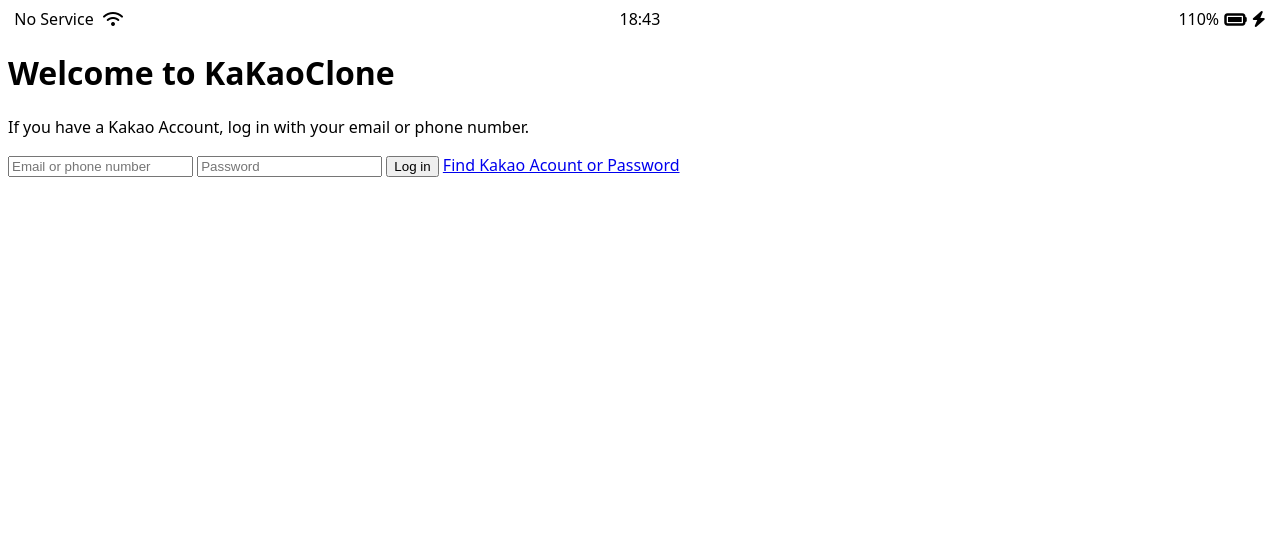
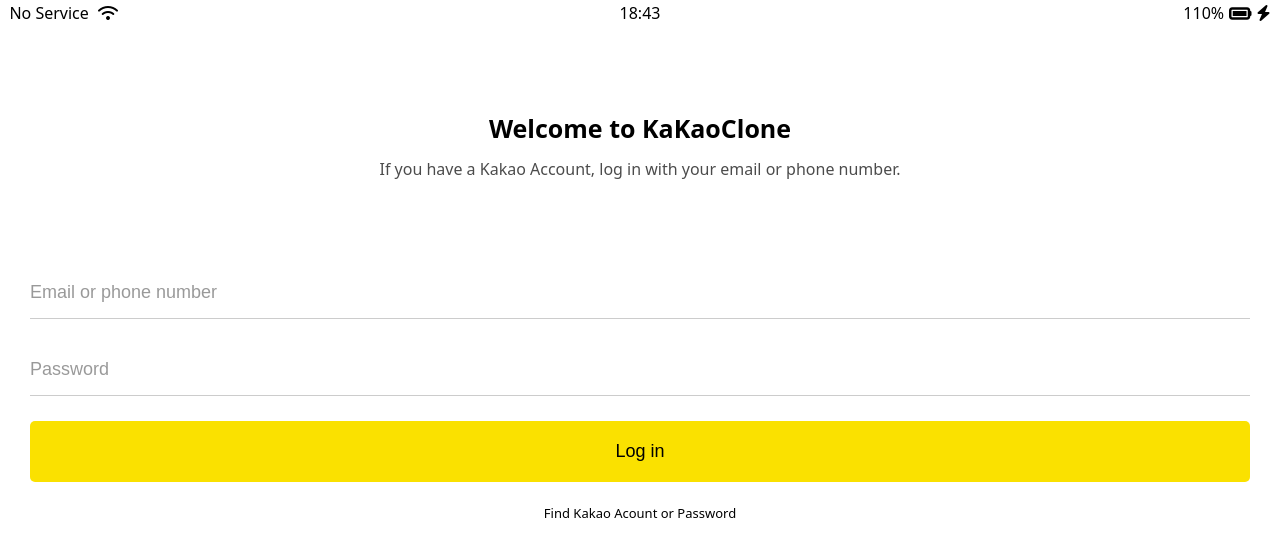
Before and after one commit to crushonyou2/kakao-clone, a plain HTML site: page index.html in a window 1280 px wide. Drawn offline with Linux system fonts and the light colour scheme.

Commit message:
log-in done. add some css files
finished log-in interface.
add reset, status-bar, variables css files.
reset : reset.css
variables: made yellow variable
status-bar: imported to styles

```diff
--- /dev/null
+++ b/css/reset.css
@@ -0,0 +1,133 @@
+/* http://meyerweb.com/eric/tools/css/reset/
+   v2.0 | 20110126
+   License: none (public domain)
+*/
+
+html,
+body,
+div,
+span,
+applet,
+object,
+iframe,
+h1,
+h2,
+h3,
+h4,
+h5,
+h6,
+p,
+blockquote,
+pre,
+a,
+abbr,
+acronym,
+address,
+big,
+cite,
+code,
+del,
+dfn,
+em,
+img,
+ins,
+kbd,
+q,
+s,
+samp,
+small,
+strike,
+strong,
+sub,
+sup,
+tt,
+var,
+b,
+u,
+i,
+center,
+dl,
+dt,
+dd,
+ol,
+ul,
+li,
+fieldset,
+form,
+label,
+legend,
+table,
+caption,
+tbody,
+tfoot,
+thead,
+tr,
+th,
+td,
+article,
+aside,
+canvas,
+details,
+embed,
+figure,
+figcaption,
+footer,
+header,
+hgroup,
+menu,
+nav,
+output,
+ruby,
+section,
+summary,
+time,
+mark,
+audio,
+video {
+  margin: 0;
+  padding: 0;
+  border: 0;
+  font-size: 100%;
+  font: inherit;
+  vertical-align: baseline;
+}
+/* HTML5 display-role reset for older browsers */
+article,
+aside,
+details,
+figcaption,
+figure,
+footer,
+header,
+hgroup,
+menu,
+nav,
+section {
+  display: block;
+}
+body {
+  line-height: 1;
+}
+ol,
+ul {
+  list-style: none;
+}
+blockquote,
+q {
+  quotes: none;
+}
+blockquote:before,
+blockquote:after,
+q:before,
+q:after {
+  content: "";
+  content: none;
+}
+table {
+  border-collapse: collapse;
+  border-spacing: 0;
+}
+
+input:focus {
+  outline: none;
+}
--- /dev/null
+++ b/css/status-bar.css
@@ -0,0 +1,28 @@
+.status-bar {
+  display: flex;
+  justify-content: center;
+  padding: 5px 3px;
+}
+
+.status-bar__column {
+  width: 33%;
+}
+
+.status-bar__column:first-child span {
+  margin-right: 5px;
+}
+
+.status-bar__column:nth-child(2) {
+  display: flex;
+  justify-content: center;
+}
+
+.status-bar__column:last-child {
+  display: flex;
+  justify-content: flex-end;
+  align-items: center;
+}
+
+.status-bar__column .fa-battery-full {
+  margin: 0px 5px;
+}
--- a/css/styles.css
+++ b/css/styles.css
@@ -1,32 +1,67 @@
+@import "reset.css";
+@import "status-bar.css";
+@import "variables.css";
+
 body {
   font-family: system-ui, -apple-system, BlinkMacSystemFont, "Segoe UI", Roboto,
     Oxygen, Ubuntu, Cantarell, "Open Sans", "Helvetica Neue", sans-serif;
 }
 
-.status-bar {
+.welcome-header {
+  margin: 90px 0;
+  text-align: center;
   display: flex;
-  justify-content: center;
-}
-
-.status-bar__column {
-  width: 33%;
-}
-
-.status-bar__column:first-child span {
-  margin-right: 5px;
-}
-
-.status-bar__column:nth-child(2) {
-  display: flex;
-  justify-content: center;
-}
-
-.status-bar__column:last-child {
-  display: flex;
-  justify-content: flex-end;
+  flex-direction: column;
   align-items: center;
 }
 
-.status-bar__column .fa-battery-full {
-  margin: 0px 5px;
+.welcome-header__title {
+  margin-bottom: 20px;
+  font-size: 25px;
+  font-weight: 600;
 }
+
+.welcome-header__text {
+  width: 60%;
+  opacity: 0.7;
+}
+
+#login-form {
+  display: flex;
+  flex-direction: column;
+  margin: 0 30px;
+}
+
+#login-form input {
+  border: none;
+  padding: 15px 0;
+  font-size: 18px;
+  margin-bottom: 25px;
+}
+
+#login-form input:not([type="submit"]) {
+  border-bottom: 1px solid rgba(0, 0, 0, 0.2);
+  transition: border-color 0.3s ease-in-out;
+}
+
+#login-form input::placeholder {
+  color: rgba(0, 0, 0, 0.4);
+}
+
+#login-form input:focus {
+  border-color: var(--yellow);
+}
+
+#login-form input[type="submit"] {
+  background-color: var(--yellow);
+  cursor: pointer;
+  padding: 20px 0;
+  border-radius: 5px;
+}
+
+#login-form a {
+  text-align: center;
+  text-decoration: none;
+  color: inherit;
+  font-size: 13px;
+}
--- /dev/null
+++ b/css/variables.css
@@ -0,0 +1,3 @@
+:root {
+  --yellow: #fae100;
+}
```
